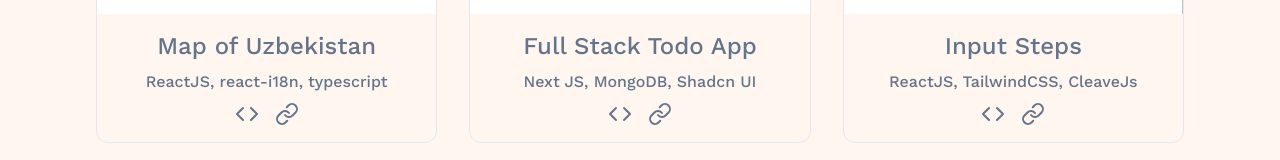
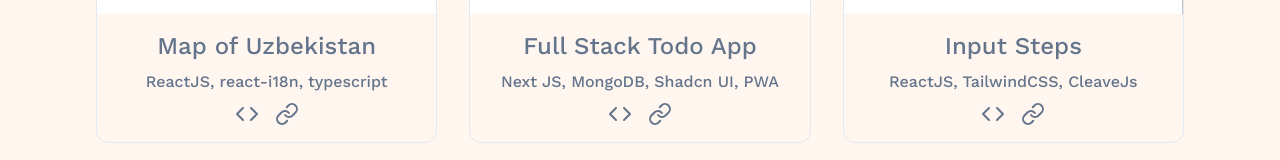
Before and after one commit to developerdiyorbek/myportfolio, a Next.js app: page /portfolio in a window 1280 px wide. Shown: the part 1173-1333 px from the top of the page. Built offline with nearby package versions, Linux system fonts and the light colour scheme.

Commit message:
deployment

```diff
--- a/constants/projects.ts
+++ b/constants/projects.ts
@@ -61,7 +61,7 @@ export const projects = [
     name: "Full Stack Todo App",
     codeUrl: "https://github.com/developerdiyorbek/Full-Stack-Todo-App",
     websiteUrl: "https://full-todo-app-one.vercel.app/",
-    technology: "Next JS, MongoDB, Shadcn UI",
+    technology: "Next JS, MongoDB, Shadcn UI, PWA",
     image: "/fullStackTodo.png",
   },
   {
```
